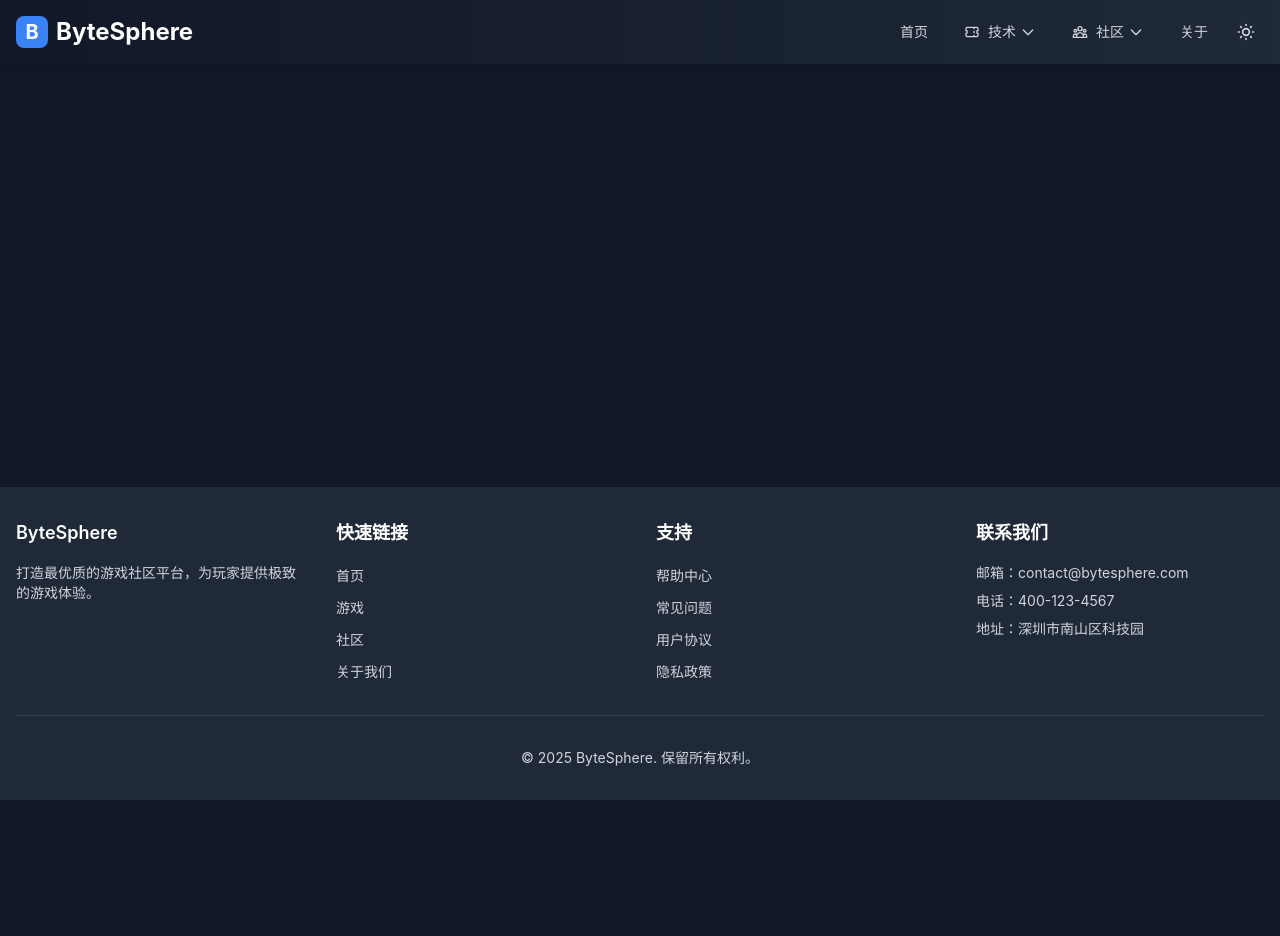
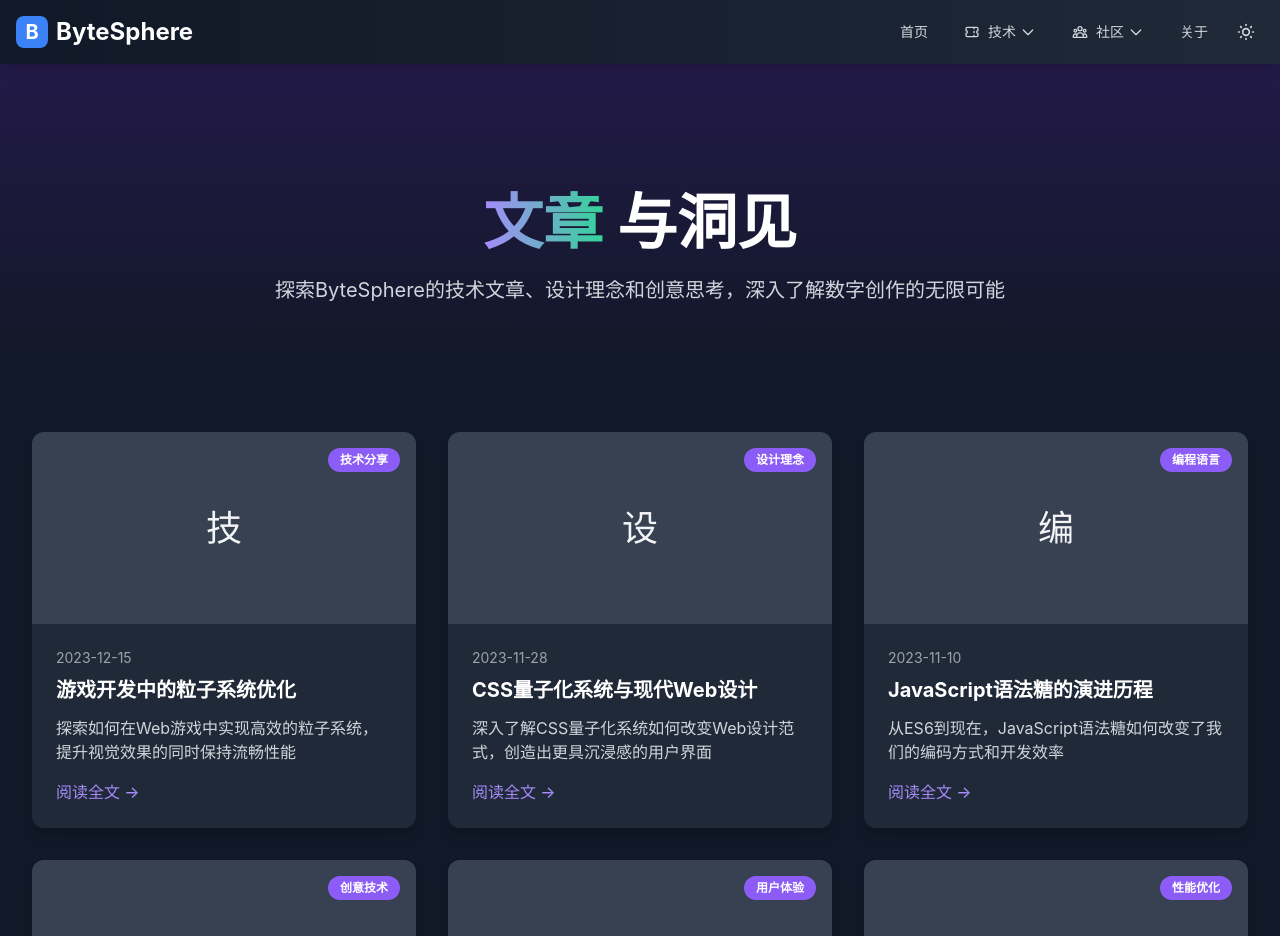
Before and after one commit to LiuJhin/byteSphere, a Nuxt app: page /articles in a window 1280 px wide. Shown: the top 936 px of the page. Before the commit the page ends 800 px from the top, so only its background shows below. Built offline with nearby package versions, Linux system fonts and the light colour scheme.

Commit message:
feat(页面): 添加文章页面并将按钮替换为NuxtLink

```diff
--- a/components/home/HeroSection.vue
+++ b/components/home/HeroSection.vue
@@ -50,11 +50,12 @@
         >
           开始探索
         </NuxtLink>
-        <button
+        <NuxtLink
+          to="/articles"
           class="btn bg-gray-800 hover:bg-gray-700 text-white px-8 py-3 rounded-lg text-lg font-medium transition-all transform hover:scale-105"
         >
           了解更多
-        </button>
+        </NuxtLink>
       </div>
     </div>
 
--- /dev/null
+++ b/pages/articles.vue
@@ -0,0 +1,169 @@
+<script setup lang="ts">
+import { ref, onMounted } from "vue";
+import { gsap } from "gsap";
+import { ScrollTrigger } from "gsap/ScrollTrigger";
+import ScrollReveal from "~/components/animations/ScrollReveal.vue";
+
+gsap.registerPlugin(ScrollTrigger);
+
+const articlesRef = ref<HTMLElement | null>(null);
+
+const articles = [
+  {
+    id: 1,
+    title: "游戏开发中的粒子系统优化",
+    description:
+      "探索如何在Web游戏中实现高效的粒子系统，提升视觉效果的同时保持流畅性能",
+    date: "2023-12-15",
+    category: "技术分享",
+    image: "/images/particle-system.jpg",
+  },
+  {
+    id: 2,
+    title: "CSS量子化系统与现代Web设计",
+    description:
+      "深入了解CSS量子化系统如何改变Web设计范式，创造出更具沉浸感的用户界面",
+    date: "2023-11-28",
+    category: "设计理念",
+    image: "/images/css-quantum.jpg",
+  },
+  {
+    id: 3,
+    title: "JavaScript语法糖的演进历程",
+    description:
+      "从ES6到现在，JavaScript语法糖如何改变了我们的编码方式和开发效率",
+    date: "2023-11-10",
+    category: "编程语言",
+    image: "/images/js-syntax.jpg",
+  },
+  {
+    id: 4,
+    title: "浏览器画布上的数字艺术",
+    description: "Canvas和WebGL如何为现代Web应用带来前所未有的创意表达空间",
+    date: "2023-10-25",
+    category: "创意技术",
+    image: "/images/digital-art.jpg",
+  },
+  {
+    id: 5,
+    title: "交互设计中的哲学思考",
+    description:
+      "探讨用户交互设计背后的哲学原则，以及如何将这些原则应用到游戏开发中",
+    date: "2023-10-12",
+    category: "用户体验",
+    image: "/images/interaction-philosophy.jpg",
+  },
+  {
+    id: 6,
+    title: "WebAssembly与游戏性能优化",
+    description:
+      "如何利用WebAssembly突破JavaScript性能瓶颈，为Web游戏带来接近原生的体验",
+    date: "2023-09-30",
+    category: "性能优化",
+    image: "/images/wasm-games.jpg",
+  },
+];
+
+onMounted(() => {
+  // 文章卡片动画
+  const cards = articlesRef.value?.querySelectorAll(".article-card");
+  cards?.forEach((card, index) => {
+    gsap.from(card, {
+      scrollTrigger: {
+        trigger: card,
+        start: "top 80%",
+      },
+      opacity: 0,
+      y: 30,
+      duration: 0.6,
+      delay: index * 0.1,
+    });
+  });
+});
+</script>
+
+<template>
+  <div class="bg-gray-900 min-h-screen">
+    <!-- 页面标题 -->
+    <section class="pt-32 pb-16 px-4 relative overflow-hidden">
+      <div
+        class="absolute inset-0 bg-gradient-to-b from-primary-900/30 to-gray-900/0"
+      ></div>
+      <div class="container mx-auto text-center relative z-10">
+        <h1 class="text-4xl md:text-6xl font-bold text-white mb-6">
+          <span
+            class="text-transparent bg-clip-text bg-gradient-to-r from-primary-400 to-secondary-400"
+            >文章</span
+          >
+          与洞见
+        </h1>
+        <p class="text-xl text-gray-300 max-w-3xl mx-auto">
+          探索ByteSphere的技术文章、设计理念和创意思考，深入了解数字创作的无限可能
+        </p>
+      </div>
+    </section>
+
+    <!-- 文章列表 -->
+    <section class="py-16 px-4" ref="articlesRef">
+      <div class="container mx-auto">
+        <div class="grid grid-cols-1 md:grid-cols-2 lg:grid-cols-3 gap-8">
+          <div
+            v-for="article in articles"
+            :key="article.id"
+            class="article-card bg-gray-800 rounded-xl overflow-hidden shadow-lg transition-all duration-300 hover:shadow-primary-500/20 hover:translate-y-[-5px]"
+          >
+            <div class="h-48 bg-gray-700 relative overflow-hidden">
+              <!-- 图片占位符 -->
+              <div
+                class="absolute inset-0 flex items-center justify-center text-4xl"
+              >
+                {{ article.category.charAt(0) }}
+              </div>
+              <!-- 分类标签 -->
+              <div
+                class="absolute top-4 right-4 bg-primary-500 text-white text-xs font-bold px-3 py-1 rounded-full"
+              >
+                {{ article.category }}
+              </div>
+            </div>
+            <div class="p-6">
+              <div class="text-gray-400 text-sm mb-2">{{ article.date }}</div>
+              <h3 class="text-xl font-bold text-white mb-3 line-clamp-2">
+                {{ article.title }}
+              </h3>
+              <p class="text-gray-300 mb-4 line-clamp-3">
+                {{ article.description }}
+              </p>
+              <NuxtLink
+                :to="`/detail/${article.id}`"
+                class="inline-block text-primary-400 hover:text-primary-300 font-medium"
+              >
+                阅读全文 →
+              </NuxtLink>
+            </div>
+          </div>
+        </div>
+      </div>
+    </section>
+  </div>
+</template>
+
+<style scoped>
+.article-card {
+  transition: transform 0.3s ease, box-shadow 0.3s ease;
+}
+
+.line-clamp-2 {
+  display: -webkit-box;
+  -webkit-line-clamp: 2;
+  -webkit-box-orient: vertical;
+  overflow: hidden;
+}
+
+.line-clamp-3 {
+  display: -webkit-box;
+  -webkit-line-clamp: 3;
+  -webkit-box-orient: vertical;
+  overflow: hidden;
+}
+</style>
```
